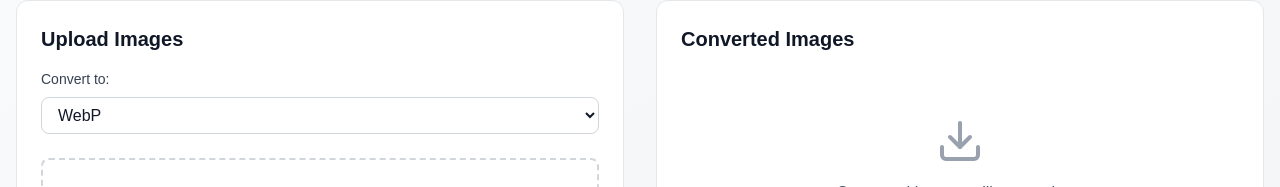
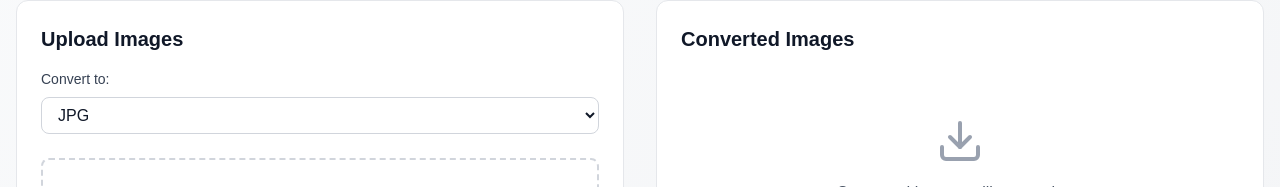
Before and after one commit to Fr0z3nRebel/image-toolbox, a Next.js app: page /tools/format-converter in a window 1280 px wide. Shown: the part 172-359 px from the top of the page. Built offline with nearby package versions, Linux system fonts and the light colour scheme.

Commit message:
feat: Change default image format from WebP to JPG

```diff
--- a/src/app/tools/format-converter/page.tsx
+++ b/src/app/tools/format-converter/page.tsx
@@ -11,7 +11,7 @@ interface FileWithPreview extends File {
 
 export default function FormatConverter() {
   const [files, setFiles] = useState<FileWithPreview[]>([]);
-  const [targetFormat, setTargetFormat] = useState<"jpg" | "png" | "webp">("webp");
+  const [targetFormat, setTargetFormat] = useState<"jpg" | "png" | "webp">("jpg");
   const [isConverting, setIsConverting] = useState(false);
   const [convertedFiles, setConvertedFiles] = useState<{ name: string; url: string }[]>([]);
 
```
